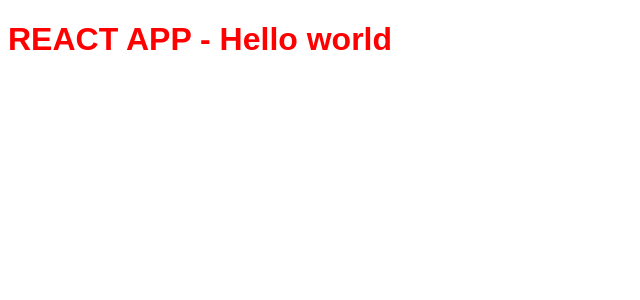
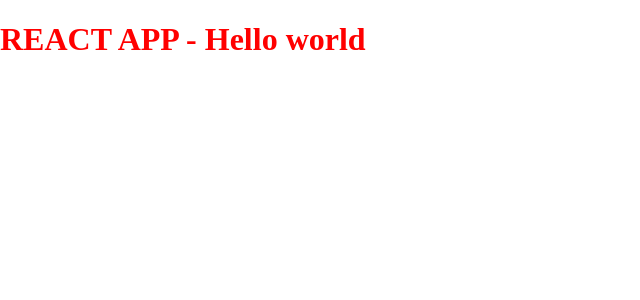
Before and after one commit to Stokholm-dev/you, a React (Create React App) app: page / in a window 1280 px wide. Shown: the top 300 px of the page, without its empty margins (0-640 px from the left). Built offline with nearby package versions, Linux system fonts and the light colour scheme.

Commit message:
style for test purpose

```diff
--- a/src/scss/app.scss
+++ b/src/scss/app.scss
@@ -1,13 +1,6 @@
 
 body {
-	font-family: 'Raleway', sans-serif;
-	//NO SELECTION OF TEXT
-	-webkit-touch-callout: none; /* iOS Safari */
-	-webkit-user-select: none; /* Safari */
-	-khtml-user-select: none; /* Konqueror HTML */
-	-moz-user-select: none; /* Old versions of Firefox */
-	-ms-user-select: none; /* Internet Explorer/Edge */
-	user-select: none; /* Non-prefixed version, currently supported by Chrome, Opera and Firefox */
+	margin:0px;
 }
 
 h1{
--- a/src/style.css
+++ b/src/style.css
@@ -1,17 +1,5 @@
 body {
-  font-family: 'Raleway', sans-serif;
-  -webkit-touch-callout: none;
-  /* iOS Safari */
-  -webkit-user-select: none;
-  /* Safari */
-  -khtml-user-select: none;
-  /* Konqueror HTML */
-  -moz-user-select: none;
-  /* Old versions of Firefox */
-  -ms-user-select: none;
-  /* Internet Explorer/Edge */
-  user-select: none;
-  /* Non-prefixed version, currently supported by Chrome, Opera and Firefox */ }
+  margin: 0px; }
 
 h1 {
   color: red; }
```
